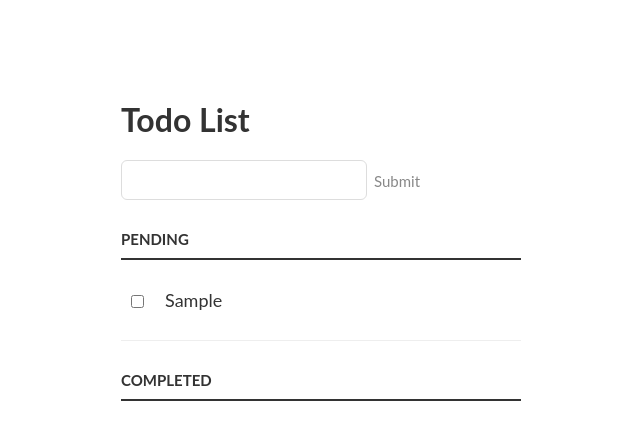
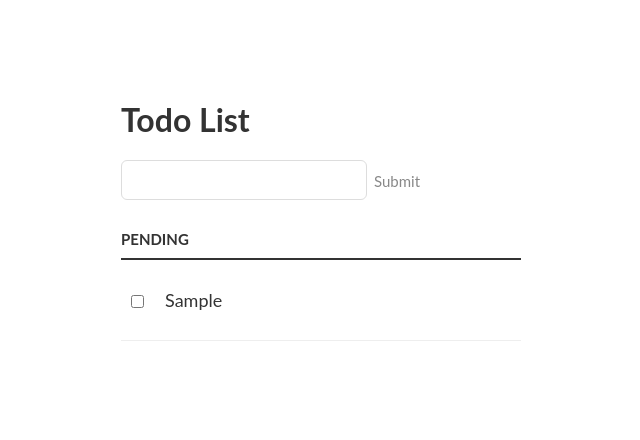
Before and after one commit to pratik14/reactTodoBasic, a React (Create React App) app: page / in a window 1280 px wide. Both pictures are taken after typing "Sample" into the empty fields and a click on the button "Submit". Shown: the top 440 px of the page, without its empty margins (319-959 px from the left). Built offline with nearby package versions, Linux system fonts and the light colour scheme.

Commit message:
show list only if todos

```diff
--- a/src/todoList.js
+++ b/src/todoList.js
@@ -2,16 +2,32 @@ import React, { Component } from 'react';
 import TodoItem from './todoItem'
 
 class TodoList extends Component {
-  render() {
-    let { list, updateTodo } = this.props
 
-    if(list.length == 0){
-      return null;
-    }
+  completedList(){
+    const { list, updateTodo } = this.props
+    const completedTodos = list.filter((t) => t.completed)
 
+    if(completedTodos.length == 0){ return null }
 
+    const completedList = completedTodos.map((todo) =>  {
+      return(
+        <TodoItem key={todo.id} todo={todo} updateTodo={updateTodo} />
+      )
+    })
+
+    return(
+      <div>
+        <h3>Completed</h3>
+        <ul>{ completedList }</ul>
+      </div>
+    )
+  }
+
+  pendingList(){
+    const { list, updateTodo } = this.props
     const pendingTodos = list.filter((t) => !t.completed)
-    const completedTodos = list.filter((t) => t.completed)
+
+    if(pendingTodos.length == 0){ return null }
 
     const pendingList = pendingTodos.map((todo) =>  {
       return(
@@ -19,23 +35,21 @@ class TodoList extends Component {
       )
     })
 
-    const completedList = completedTodos.map((todo) =>  {
-      return(
-        <TodoItem key={todo.id} todo={todo} updateTodo={updateTodo} />
-      )
-    })
+    return(
+      <div>
+        <h3>Pending</h3>
+        <ul>{ pendingList }</ul>
+      </div>
+    )
+  }
 
 
+
+  render() {
     return (
       <div>
-        <h3>Pending</h3>
-        <ul>
-          { pendingList }
-        </ul>
-        <h3>Completed</h3>
-        <ul id='completed-tasks'>
-          { completedList }
-        </ul>
+        { this.pendingList() }
+        { this.completedList() }
       </div>
     );
   }
```
